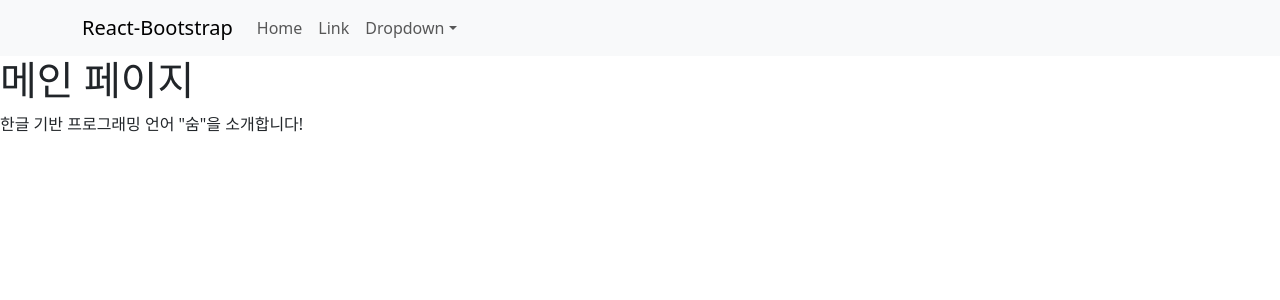
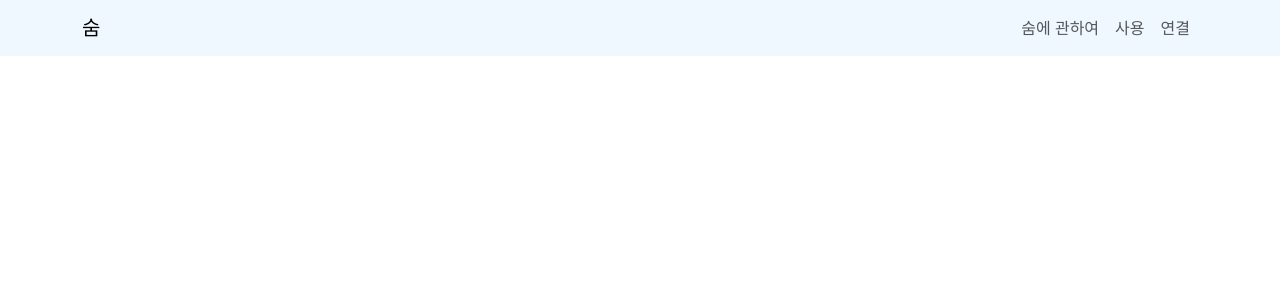
Before and after one commit to bhy0426/Rookie, a React (Vite) app: page / in a window 1280 px wide. Shown: the top 300 px of the page. Built offline with nearby package versions, Linux system fonts and the light colour scheme.

Commit message:
Add Navbar

```diff
--- a/src/App.css
+++ b/src/App.css
@@ -1,188 +1,7 @@
-#icon {
-  width: 50px;
-  height: 70px;
-}
-/* .counter {
-  font-size: 16px;
-  padding: 5px 10px;
-  border-radius: 5px;
-  color: var(--accent);
-  background: var(--accent-bg);
-  border: 2px solid transparent;
-  transition: border-color 0.3s;
-  margin-bottom: 24px;
-
-  &:hover {
-    border-color: var(--accent-border);
-  }
-  &:focus-visible {
-    outline: 2px solid var(--accent);
-    outline-offset: 2px;
-  }
+.customNav {
+  background-color: aliceblue;
 }
 
-.hero {
-  position: relative;
-
-  .base,
-  .framework,
-  .vite {
-    inset-inline: 0;
-    margin: 0 auto;
-  }
-
-  .base {
-    width: 170px;
-    position: relative;
-    z-index: 0;
-  }
-
-  .framework,
-  .vite {
-    position: absolute;
-  }
-
-  .framework {
-    z-index: 1;
-    top: 34px;
-    height: 28px;
-    transform: perspective(2000px) rotateZ(300deg) rotateX(44deg) rotateY(39deg)
-      scale(1.4);
-  }
-
-  .vite {
-    z-index: 0;
-    top: 107px;
-    height: 26px;
-    width: auto;
-    transform: perspective(2000px) rotateZ(300deg) rotateX(40deg) rotateY(39deg)
-      scale(0.8);
-  }
+.customNavLink {
+  font-size: 100pt;
 }
-
-#center {
-  display: flex;
-  flex-direction: column;
-  gap: 25px;
-  place-content: center;
-  place-items: center;
-  flex-grow: 1;
-
-  @media (max-width: 1024px) {
-    padding: 32px 20px 24px;
-    gap: 18px;
-  }
-}
-
-#next-steps {
-  display: flex;
-  border-top: 1px solid var(--border);
-  text-align: left;
-
-  & > div {
-    flex: 1 1 0;
-    padding: 32px;
-    @media (max-width: 1024px) {
-      padding: 24px 20px;
-    }
-  }
-
-  .icon {
-    margin-bottom: 16px;
-    width: 22px;
-    height: 22px;
-  }
-
-  @media (max-width: 1024px) {
-    flex-direction: column;
-    text-align: center;
-  }
-}
-
-#docs {
-  border-right: 1px solid var(--border);
-
-  @media (max-width: 1024px) {
-    border-right: none;
-    border-bottom: 1px solid var(--border);
-  }
-}
-
-#next-steps ul {
-  list-style: none;
-  padding: 0;
-  display: flex;
-  gap: 8px;
-  margin: 32px 0 0;
-
-  .logo {
-    height: 18px;
-  }
-
-  a {
-    color: var(--text-h);
-    font-size: 16px;
-    border-radius: 6px;
-    background: var(--social-bg);
-    display: flex;
-    padding: 6px 12px;
-    align-items: center;
-    gap: 8px;
-    text-decoration: none;
-    transition: box-shadow 0.3s;
-
-    &:hover {
-      box-shadow: var(--shadow);
-    }
-    .button-icon {
-      height: 18px;
-      width: 18px;
-    }
-  }
-
-  @media (max-width: 1024px) {
-    margin-top: 20px;
-    flex-wrap: wrap;
-    justify-content: center;
-
-    li {
-      flex: 1 1 calc(50% - 8px);
-    }
-
-    a {
-      width: 100%;
-      justify-content: center;
-      box-sizing: border-box;
-    }
-  }
-}
-
-#spacer {
-  height: 88px;
-  border-top: 1px solid var(--border);
-  @media (max-width: 1024px) {
-    height: 48px;
-  }
-}
-
-.ticks {
-  position: relative;
-  width: 100%;
-
-  &::before,
-  &::after {
-    content: '';
-    position: absolute;
-    top: -4.5px;
-    border: 5px solid transparent;
-  }
-
-  &::before {
-    left: 0;
-    border-left-color: var(--border);
-  }
-  &::after {
-    right: 0;
-    border-right-color: var(--border);
-  }
-} */
--- a/src/App.tsx
+++ b/src/App.tsx
@@ -3,21 +3,9 @@ import NavigationBar from './components/NavigationBar';
 import 'bootstrap/dist/css/bootstrap.min.css';
 
 const App: React.FC = () => {
-  const sectionStyle: React.CSSProperties = {
-    minHeight: '100vh',
-    padding: '100px 20px',
-    borderBottom: '1px solid #ccc',
-  };
-
   return (
     <div>
       <NavigationBar />
-      {/* id를 네비게이션 링크와 일치시킴 */}
-      {/*<section id="intro" style={sectionStyle}>*/}
-
-        <h1>메인 페이지</h1>
-        <p>한글 기반 프로그래밍 언어 "숨"을 소개합니다!</p>
-      {/*</section>*/}
     </div>
   );
 };
--- a/src/components/NavigationBar.tsx
+++ b/src/components/NavigationBar.tsx
@@ -1,8 +1,6 @@
 // 1단계: 도구 가져오기 (import)
 import React from 'react';
 import { Navbar, Nav, Container } from 'react-bootstrap';
-import NavDropdown from 'react-bootstrap/NavDropdown';
-import myPicture from '../pic/icon.png';
 import '../App.css'
 
 // 2단계: 부품 틀 만들기 (const)
@@ -10,44 +8,17 @@ const NavigationBar: React.FC = () => {
 
   // 3단계: 화면 그리기 (return)
   return (
-    <Navbar expand="lg" className="bg-body-tertiary">
-      <Container>
-        <Navbar.Brand href="#home">React-Bootstrap</Navbar.Brand>
-        <Navbar.Toggle aria-controls="basic-navbar-nav" />
-        <Navbar.Collapse id="basic-navbar-nav">
-          <Nav className="me-auto">
-            <Nav.Link href="#home">Home</Nav.Link>
-            <Nav.Link href="#link">Link</Nav.Link>
-            <NavDropdown title="Dropdown" id="basic-nav-dropdown">
-              <NavDropdown.Item href="#action/3.1">Action</NavDropdown.Item>
-              <NavDropdown.Item href="#action/3.2">
-                Another action
-              </NavDropdown.Item>
-              <NavDropdown.Item href="#action/3.3">Something</NavDropdown.Item>
-              <NavDropdown.Divider />
-              <NavDropdown.Item href="#action/3.4">
-                Separated link
-              </NavDropdown.Item>
-            </NavDropdown>
+      <Navbar className="customNav">
+        <Container>
+          <Navbar.Brand href="#home">숨</Navbar.Brand>
+          <Nav className="justify-content-md-center">
+            <Nav.Link href="#home">숨에 관하여</Nav.Link>
+            <Nav.Link href="#features">사용</Nav.Link>
+            <Nav.Link href="#pricing">연결</Nav.Link>
           </Nav>
-        </Navbar.Collapse>
-      </Container>
-    </Navbar>
-    // <Navbar className="bg-body-tertiary" bg="dark" variant="dark" expand="lg" fixed="top">
-    //   <Container>
-    //     <Navbar.Brand href="#intro">숨(Sum)</Navbar.Brand>
-    //     <Navbar.Toggle aria-controls="basic-navbar-nav" />
-    //     <Navbar.Collapse id="basic-navbar-nav">
-    //       <Nav className="me-auto">
-    //         <Nav.Link href="#about">
-    //         <img id="icon" src={myPicture} alt="숨에 관하여"></img>
-    //         </Nav.Link>
-    //         <Nav.Link href="#syntax">숨 소개</Nav.Link>
-    //       </Nav>
-    //     </Navbar.Collapse>
-    //   </Container>
-    // </Navbar>
-  );
+        </Container>
+      </Navbar>
+  )
 };
 
 // 4단계: 밖으로 내보내기 (export)
```
